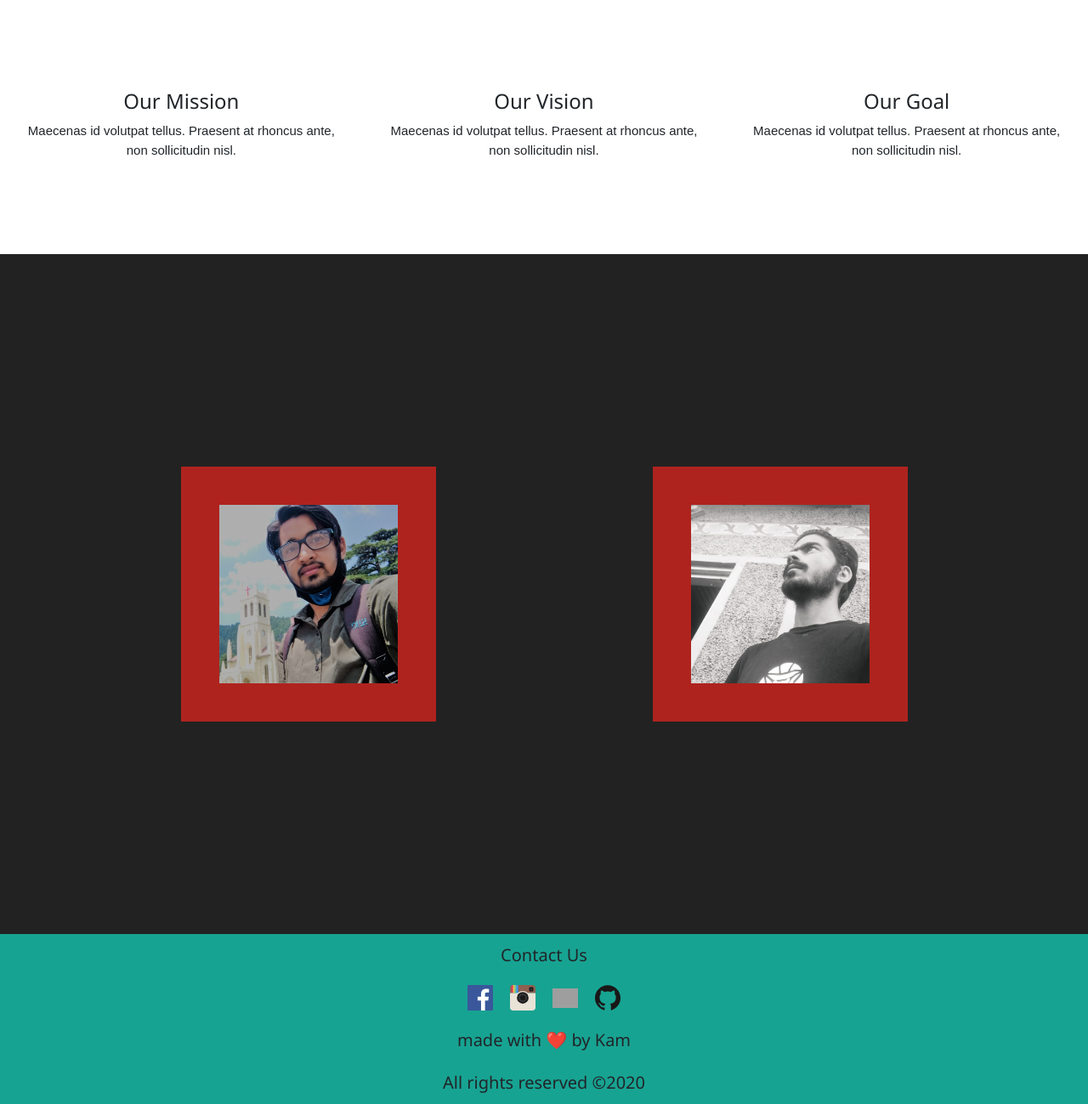
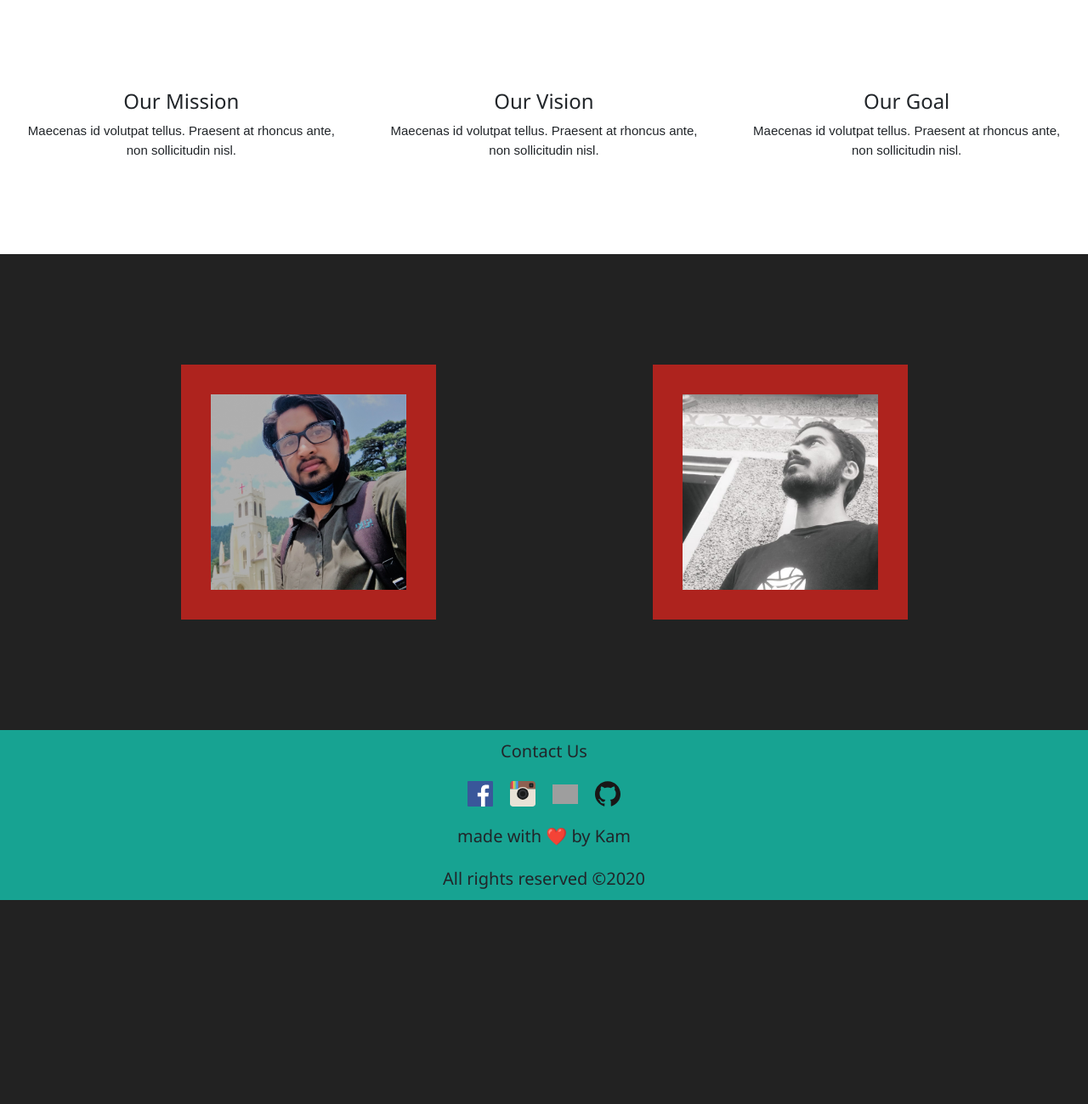
Before and after one commit to KKAMLESH286/Caidox, a Flask app: page / in a window 1280 px wide. Shown: the part 767-2066 px from the top of the page at 85% size. After the commit the page ends 1826 px from the top, so only its background shows below. Run offline with Flask 2, Linux system fonts and the light colour scheme; some libraries are stand-ins or nearby versions; grey boxes are pictures that could not be loaded.

Commit message:
updated team section v2

```diff
--- a/static/main1.css
+++ b/static/main1.css
@@ -307,7 +307,7 @@ nav a:hover {
   display: flex;
   justify-content: center;
   align-items: center;
-  height: 100vh;
+  height: 70vh;
   justify-content: space-around;
 }
 
--- a/template/index.html
+++ b/template/index.html
@@ -76,7 +76,7 @@
 	<div class="flip-card">
 	  <div class="inner">
 		<div class="front">
-		  <img src="../static/img2.jpg" style="width:70%;height:70%;" />
+		  <img src="../static/img2.jpg" style="width:230px;height:230px;" />
 		</div>
 		<div class="back">
 		  <h5>Kamlesh Panwar</h5>
@@ -88,7 +88,7 @@
 	<div class="flip-card">
 		<div class="inner">
 		  <div class="front">
-			<img src="../static/img6.jpeg" style="width:70%;height:70%;" />
+			<img src="../static/img6.jpeg" style="width:230px;height:230px;" />
 		  </div>
 		  <div class="back">
 			<h5>Ashwani Bhardwaj</h5>
```
